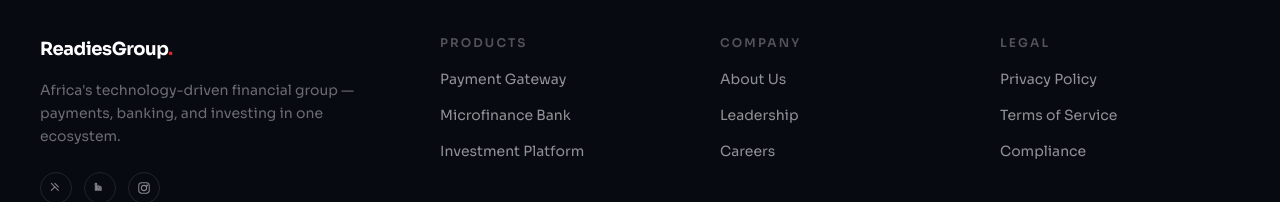
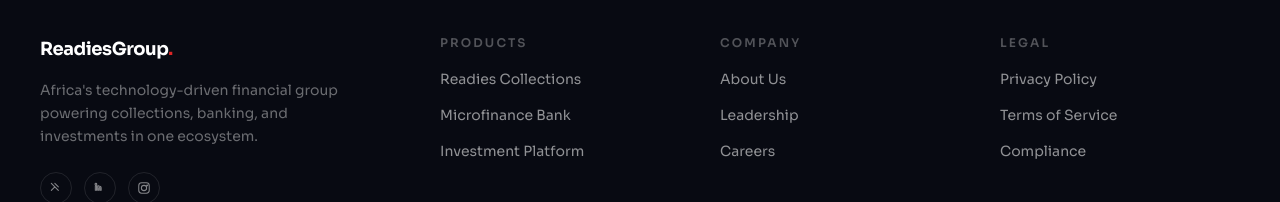
Before and after one commit to Chrisidoko/readiesgroup, a Next.js app: page /partner_with_us in a window 1280 px wide. Shown: the part 1125-1327 px from the top of the page. Built offline with nearby package versions, Linux system fonts and the light colour scheme.

Commit message:
lastmeeting

```diff
--- a/src/app/components/Businessesweserve.tsx
+++ b/src/app/components/Businessesweserve.tsx
@@ -16,7 +16,7 @@
   {
     id: 1,
     label: "Retail & E-commerce",
-    tag: "PAYMENTS",
+    tag: "FINTECH",
     description:
       "Supercharge your checkout with instant payment acceptance, fraud detection, and multi-currency settlements.",
     image: "/images/sector-ecom.jpg",
@@ -50,7 +50,7 @@
   {
     id: 4,
     label: "Logistics & Mobility",
-    tag: "PAYMENTS",
+    tag: "FINTECH",
     description:
       "Fleet payments, driver wallets, and real-time earnings disbursement for the movement economy.",
     image: "/images/sector-logistics.png",
@@ -79,14 +79,7 @@
   },
 ];
 
-const TABS = [
-  "All",
-  "Payments",
-  "Banking",
-  "Microfinance",
-  "Investments",
-  "Fintech",
-];
+const TABS = ["All", "Banking", "Microfinance", "Investments", "Fintech"];
 
 // Placeholder image gradient (removed once real images are added)
 const placeholderGradients = [
--- a/src/app/components/ExecutiveLeadership.tsx
+++ b/src/app/components/ExecutiveLeadership.tsx
@@ -113,6 +113,7 @@
   return (
     <section
       ref={sectionRef}
+      id="leadership"
       className="relative w-full bg-white overflow-hidden py-20"
       style={{ fontFamily: "'Sora', 'DM Sans', sans-serif" }}
     >
--- a/src/app/components/Herosection.tsx
+++ b/src/app/components/Herosection.tsx
@@ -159,8 +159,8 @@
             transition: "opacity 0.7s ease 0.35s, transform 0.7s ease 0.35s",
           }}
         >
-          Powerful platforms for seamless payments, accessible microfinance, and
-          intelligent investing. Built for individuals and businesses across
+          Powerful platforms for seamless transactions, accessible microfinance,
+          and intelligent investing. Built for individuals and businesses across
           Africa.
         </p>
 
--- a/src/app/components/footer.tsx
+++ b/src/app/components/footer.tsx
@@ -4,13 +4,13 @@
 
 const links = {
   Products: [
-    { label: "Payment Gateway", href: "#" },
-    { label: "Microfinance Bank", href: "#" },
-    { label: "Investment Platform", href: "#" },
+    { label: "Readies Collections", href: "https://readies.ng/" },
+    { label: "Microfinance Bank", href: "https://kuramfb.com/" },
+    { label: "Investment Platform", href: "https://readies.ng/" },
   ],
   Company: [
-    { label: "About Us", href: "#" },
-    { label: "Leadership", href: "#" },
+    { label: "About Us", href: "#about" },
+    { label: "Leadership", href: "#leadership" },
     { label: "Careers", href: "#" },
   ],
   Legal: [
@@ -37,8 +37,8 @@
               </span>
             </div>
             <p className="text-white/40 text-sm leading-relaxed">
-              Africa&apos;s technology-driven financial group — payments,
-              banking, and investing in one ecosystem.
+              Africa&apos;s technology-driven financial group powering
+              collections, banking, and investments in one ecosystem.
             </p>
 
             {/* Socials */}
```
